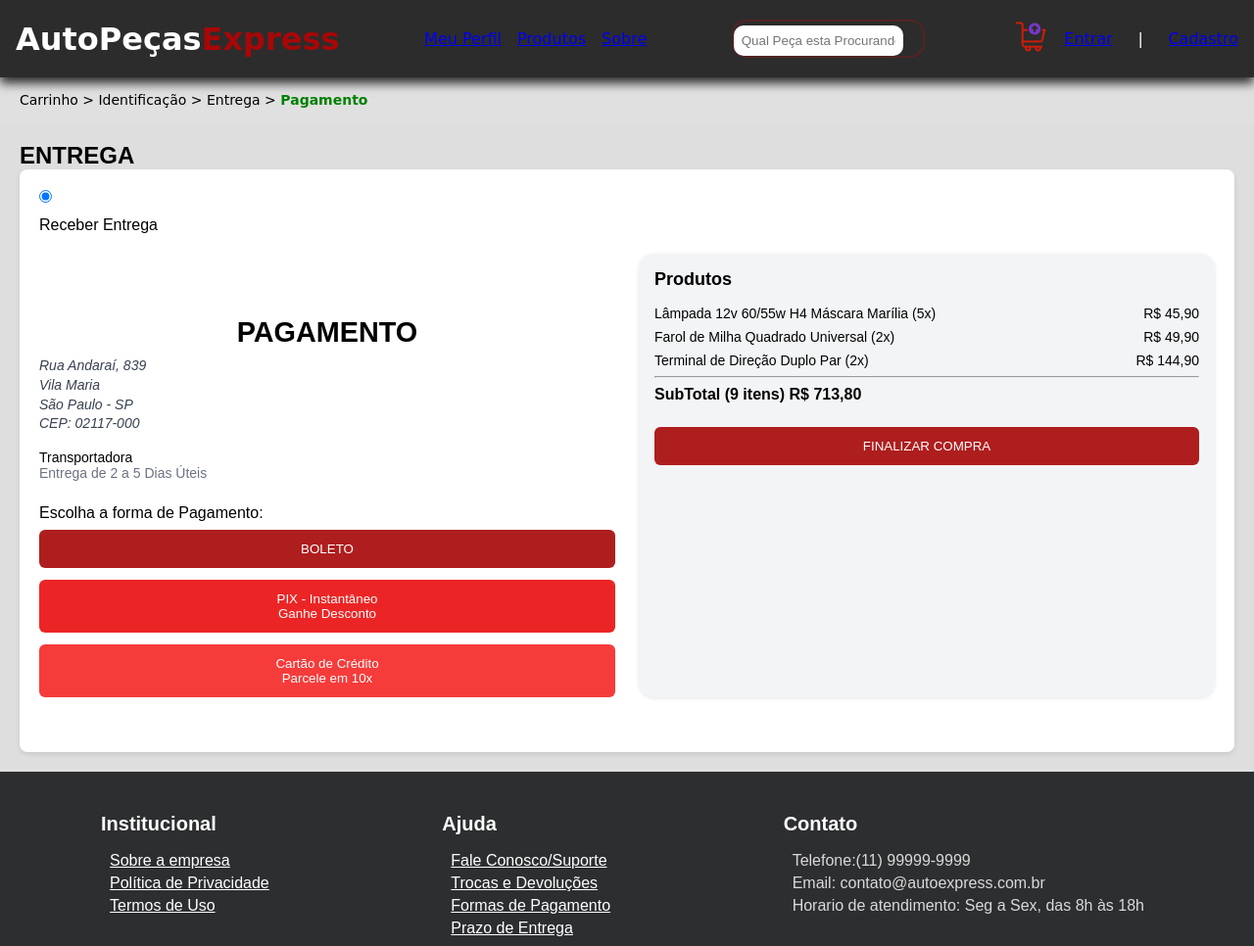
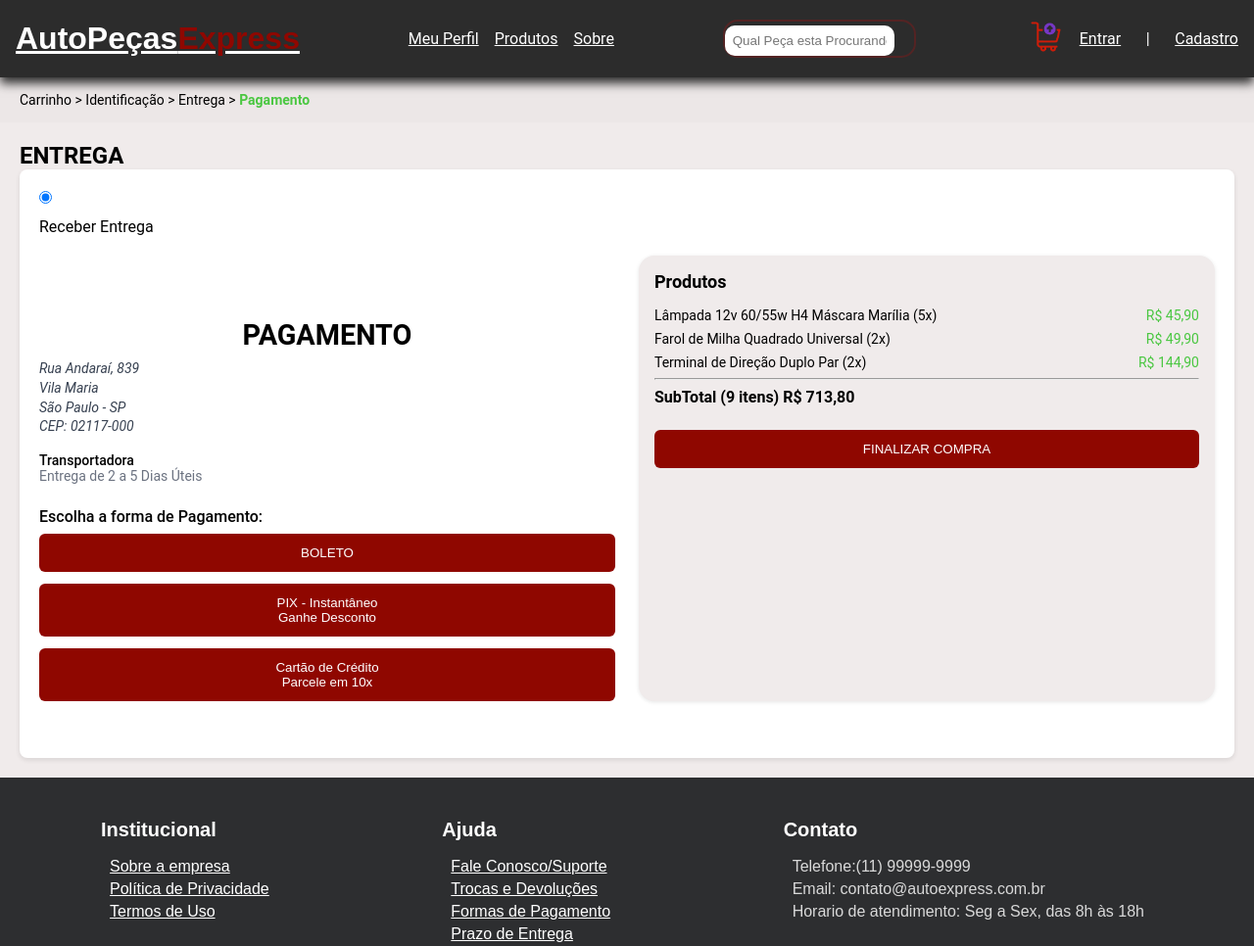
Before and after one commit to YURI717-Hub/TCC-ETEC-Sebrae, a PHP site: page /assets/pages/pagamento.html in a window 1280 px wide. Shown: the top 966 px of the page at 98% size. Run offline with PHP 8.4, Linux system fonts and the light colour scheme.

Commit message:
primeira alteracao da kathe

```diff
--- a/assets/css/style.css
+++ b/assets/css/style.css
@@ -5,7 +5,9 @@
 }
 
 body {
-  font-family: "Comic Sans Ms";
+  font-family: 'Roboto', sans-serif;
+
+
 }
 
 /*INICIO CÓDIGO - HOMEcss */
@@ -21,11 +23,12 @@ body {
 .logo {
   color: #ffff;
   display: flex;
+  font-family: 'Orbitron', sans-serif;
 }
 
 .logo span {
 
-  color: #a80707;
+  color: #8F0700;
 }
 
 
@@ -292,9 +297,13 @@ nav ul li:hover {
   margin-bottom: 0.5rem;
 }
 
+h3{
+  font-family: 'Roboto', sans-serif;
+}
+
 .preco {
   font-weight: bold;
-  color: #ff2134;
+  color: #4AC741;
 }
 
 
@@ -688,13 +700,16 @@ input[type="submit"]:hover {
 
 .info-obrigatorio:after {
   content: " *";
-  color: red;
+  color: red #8F0700;;
 }
 
 /*FIM CÓDIGO - LOGIN */
 
 /*INICIO CÓDIGO - CARRINHO*/
 
+body{
+  background-color: #f0ebeb;
+}
 .cart-table {
   width: 100%;
   border-collapse: collapse;
@@ -798,13 +814,16 @@ input[type="submit"]:hover {
 
 
 .final-button:hover {
-  background-color: #ffff;
-  border: 1px solid #ff2134;
+  background-color: #000000;
+  border: 1px solid #8F0700;
   transition: 0.2s;
 }
 
 .final-button a:hover {
-  color: #ff2134;
+  color: #8F0700;
+}
+a{
+  color: #ffffff;
 }
 
 /*FIM CÓDIGO - CARRINHO*/
@@ -816,20 +835,20 @@ input[type="submit"]:hover {
 /* INICIO CÓDIGO - PAGAMENTOcss */
 .caminho-ativo-P {
   padding: 15px 20px;
-  background-color: #e0e0e0;
+  background-color: #ece7e7;
   font-size: 14px;
 }
 
 .ativo-pagamento {
-  color: green;
+  color: #4AC741;
   font-weight: bold;
 }
 
 /* Conteúdo da página pagamento */
 .conteudo-pagamento-H2 {
   padding: 20px;
-  background-color: #dfdede;
-  font-family: Arial, Helvetica, sans-serif
+  background-color: #f0ebeb;
+  font-family: 'Roboto', sans-serif;
 }
 
 /* Box de entrega */
@@ -869,6 +888,7 @@ input[type="submit"]:hover {
   font-size: 0.875rem;
   color: #374151;
   line-height: 1.4;
+  font-family: 'Roboto', sans-serif;
 }
 
 .checkout-shipping {
@@ -910,20 +930,20 @@ input[type="submit"]:hover {
 }
 
 .boleto {
-  background-color: #af1e1e;
+  background-color: #8F0700;
 }
 
 .pix {
-  background-color: #eb2525;
+  background-color:#8F0700;
 }
 
 .credito {
-  background-color: #f63b3b;
+  background-color: #8F0700;
 }
 
 /* Produtos seção */
 .products-section {
-  background-color: #f3f4f6;
+  background-color: #f0ebeb;
   padding: 1rem;
   border-radius: 1rem;
   box-shadow: 0 1px 4px rgba(0, 0, 0, 0.1);
@@ -939,7 +959,9 @@ input[type="submit"]:hover {
   list-style: none;
   padding: 0;
 }
-
+.valor{
+  color: #4AC741;
+}
 .product-item {
   display: flex;
   justify-content: space-between;
@@ -956,7 +978,7 @@ input[type="submit"]:hover {
 .btn-finalizar {
   width: 100%;
   margin-top: 1.5rem;
-  background-color: #af1e1e;
+  background-color:#8F0700;
   color: #ffffff;
   padding: 0.75rem;
   border: none;
@@ -1367,6 +1392,10 @@ img {
 /* ****FIM CODIGO - LGPDcss*****/
 
 /*INICIO CÓDIGO - SOBREcss*/
+p{
+  font-family: 'Roboto', sans-serif;
+}
+
 .mainsobre {
   display: flex;
   flex-wrap: wrap;
--- a/assets/pages/cadastro.html
+++ b/assets/pages/cadastro.html
@@ -50,8 +50,8 @@
     </div>
   </header>
 
-  <main>
-    <main>
+
+   <main>
       <div class="form-descricao">
         <h2 class="titulo-cadastro">Crie a sua conta</h2>
         <p class="descricao-cadastro">Preencha seus dados para começar a comprar com segurança e praticidade.</p>
@@ -125,7 +125,7 @@
         </fieldset>
 
       </form>
-    </main>
+
 
 
 
--- a/assets/pages/descricao.html
+++ b/assets/pages/descricao.html
@@ -147,6 +147,7 @@
         </ul>
       </div>
     </div>
+
     <hr class="footer-divisao" />
     <div class="footer-inferior-completa">
       <div class="footer-inferior-esquerdo">
--- a/assets/pages/pagamento.html
+++ b/assets/pages/pagamento.html
@@ -15,7 +15,9 @@
   <header>
     <div class="navbar">
       <div class="header-linear-content">
-        <h1 class="logo"> AutoPeças <span> Express </span></h1>
+        <a href="../../home.html">
+          <h1 class="logo"> AutoPeças <span> Express </span></h1>
+        </a>
         <nav>
           <ul>
             <li><a href="./assets/pages/">Meu Perfil</a></li>
@@ -45,7 +47,6 @@
           </figure>
         </div>
       </div>
-
     </div>
   </header>
 
@@ -101,15 +102,15 @@
               <ul class="products-list">
                 <li class="product-item">
                   <span>Lâmpada 12v 60/55w H4 Máscara Marília (5x)</span>
-                  <span>R$ 45,90</span>
+                  <p class="valor">R$ 45,90</p>
                 </li>
                 <li class="product-item">
                   <span>Farol de Milha Quadrado Universal (2x)</span>
-                  <span>R$ 49,90</span>
+                  <p class="valor">R$ 49,90</p>
                 </li>
                 <li class="product-item">
                   <span>Terminal de Direção Duplo Par (2x)</span>
-                  <span>R$ 144,90</span>
+                  <p class="valor">R$ 144,90</p>
                 </li>
                 <hr />
                 <li class="product-total">
--- a/home.html
+++ b/home.html
@@ -5,7 +5,7 @@
   <meta charset="UTF-8">
   <meta name="viewport" content="width=device-width, initial-scale=1.0">
   <title>Bem Vindo - Auto Peças Express</title>
-  <link rel="stylesheet" href="../assets/css/style.css">
+  <link rel="stylesheet" href="./assets/css/style.css">
   <script src="../assets/js/home.js"></script>
 </head>
 
@@ -14,7 +14,7 @@
     <div class="navbar">
       <div class="header-linear-content">
         <a href="./home.html">
-          <h1 class="logo"> AutoPeças <span> Express </span></h1>
+          <h1 class="logo">AutoPeças <span> Express </span></h1>
         </a>
         <nav>
           <ul>
```
Also changed, not shown: other parts of assets/css/style.css (+42 -33 lines), assets/pages/carrinho.html (+8 -1 lines), assets/pages/entrega.html (+8 -7 lines), 1 other file.
